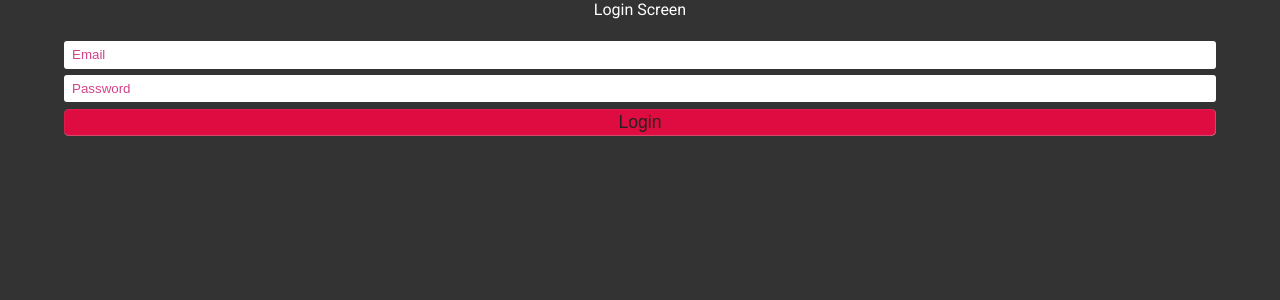
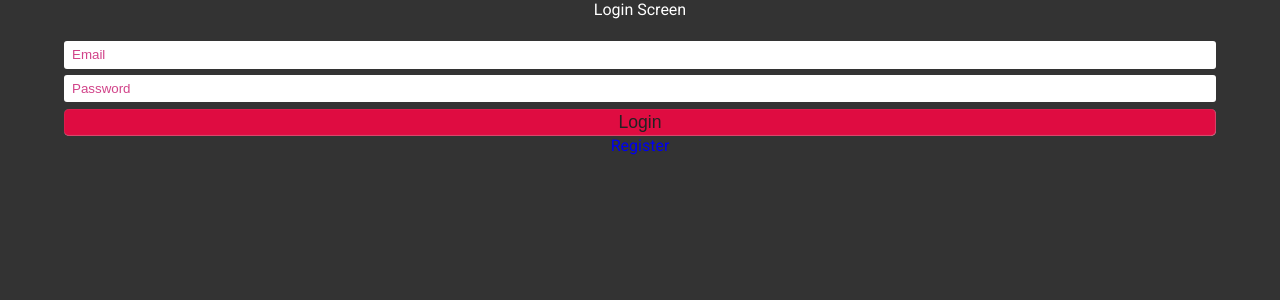
Before and after one commit to turkaytunc/pelp, a React (Create React App) app in the folder frontend/: page /pern-stack-yelp/auth/login in a window 1280 px wide. Shown: the top 300 px of the page. Built offline with nearby package versions, Linux system fonts and the light colour scheme.

Commit message:
fix: register not working properly

```diff
--- a/frontend/src/index.scss
+++ b/frontend/src/index.scss
@@ -10,6 +10,17 @@
   vertical-align: baseline;
 }
 
+a {
+  text-decoration: none;
+  &:visited,
+  :active {
+    color: white;
+  }
+  &:hover {
+    color: red;
+  }
+}
+
 body {
   margin: 0;
   background-color: scss.$background-color-dark;
--- a/frontend/src/routes/dashboard/DashboardScreen.tsx
+++ b/frontend/src/routes/dashboard/DashboardScreen.tsx
@@ -12,11 +12,9 @@ const DashboardScreen = (): React.ReactElement => {
     const fetchUser = async () => {
       const response = await validateUser();
       const data = await response.json();
-
       if (response.status === 200) {
         dispatch({ type: 'ADD_USER', payload: { ...data, isAuth: true } });
-      }
-      if (response.status === 403) {
+      } else {
         history.push('/auth/login');
       }
     };
--- a/frontend/src/routes/login/LoginScreen.tsx
+++ b/frontend/src/routes/login/LoginScreen.tsx
@@ -1,3 +1,4 @@
+import { Link } from 'react-router-dom';
 import { Login } from 'src/components';
 import './login-screen.scss';
 
@@ -6,6 +7,7 @@ const LoginScreen = (): React.ReactElement => {
     <div className="login-screen">
       Login Screen
       <Login />
+      <Link to="/auth/register">Register</Link>
     </div>
   );
 };
--- a/frontend/src/routes/register/RegisterScreen.tsx
+++ b/frontend/src/routes/register/RegisterScreen.tsx
@@ -1,4 +1,5 @@
 import React from 'react';
+import { Link } from 'react-router-dom';
 import { Register } from 'src/components';
 import './register-screen.scss';
 
@@ -7,6 +8,7 @@ const RegisterScreen = (): React.ReactElement => {
     <div className="register-screen">
       Register Screen
       <Register />
+      <Link to="/auth/login">Login</Link>
     </div>
   );
 };
```
